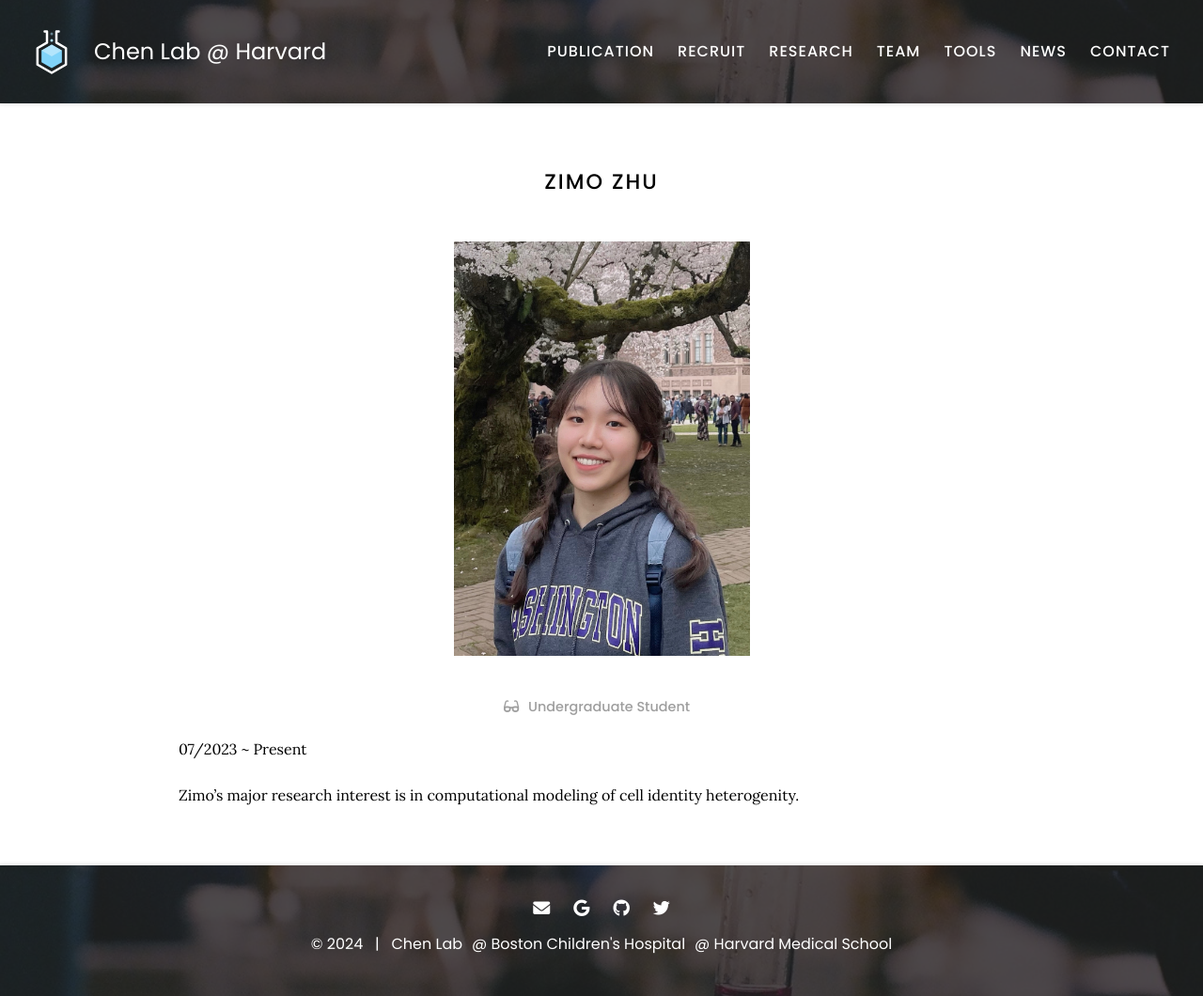
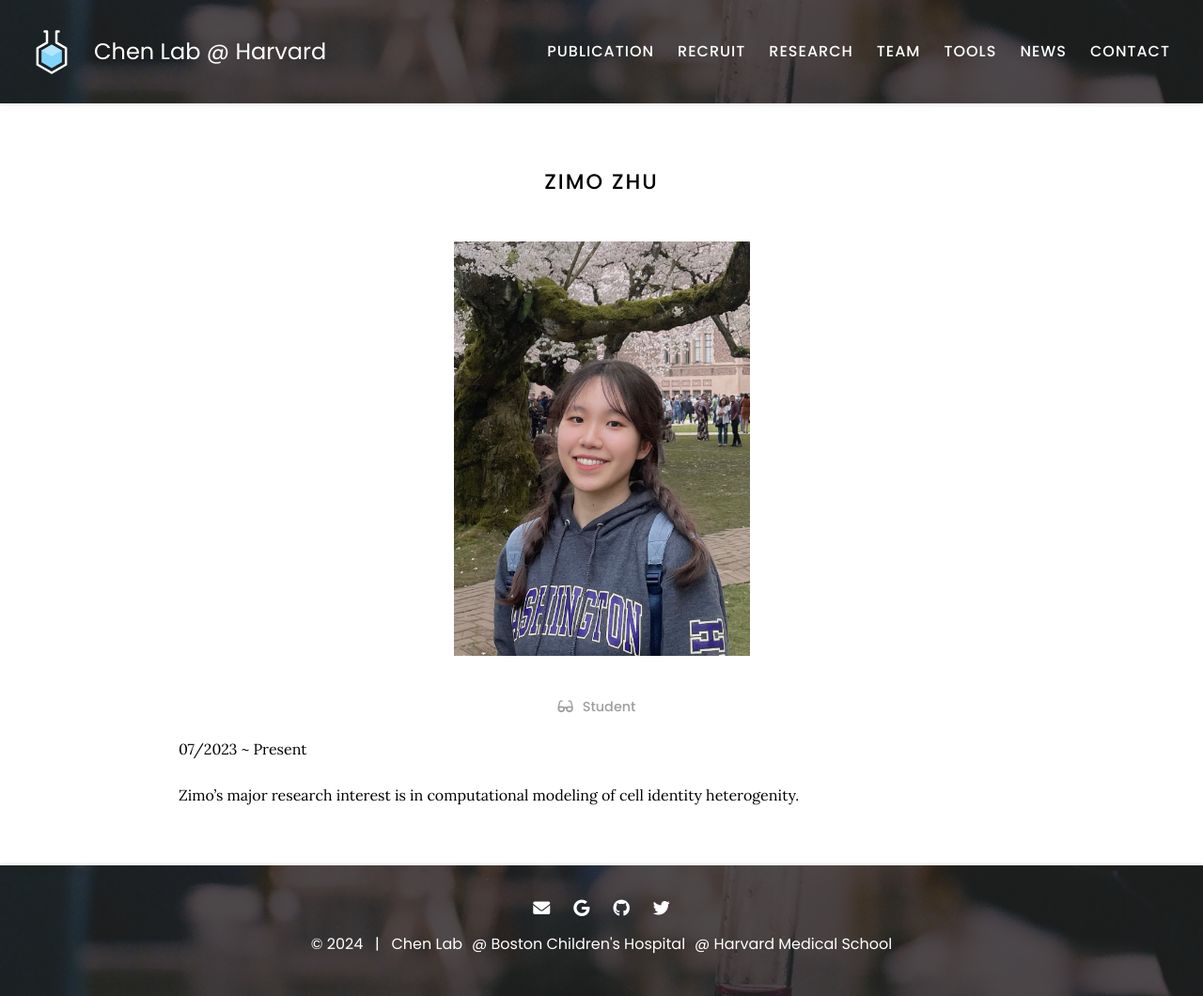
Before and after one commit to kaifuchenlab/kaifuchenlab.github.io, a Jekyll site: the page built from _members/Zimo-Zhu.md, in a window 1280 px wide. Shown: the whole page at 94% size. Built offline with Jekyll 4.4.1, drawn with Linux system fonts in a browser that asks for light colours.

Commit message:
Update roles.yaml

```diff
--- a/_data/roles.yaml
+++ b/_data/roles.yaml
@@ -3,7 +3,7 @@ pi:
   text: Principal Investigator
 
 postdoc:
-  icon: fa-user-graduate
+  icon: fas fa-user-graduate
   text: Postdoctoral Researcher
 
 phd:
@@ -12,7 +12,7 @@ phd:
 
 undergrad:
   icon: fas fa-glasses
-  text: Undergraduate Student
+  text: Student
 
 instructor:
   icon: fas fa-code
```
